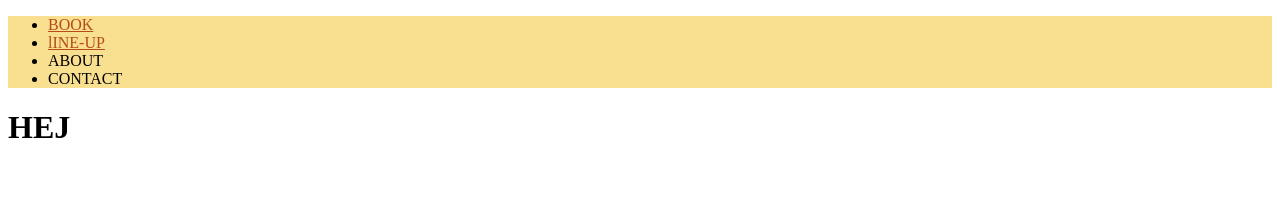
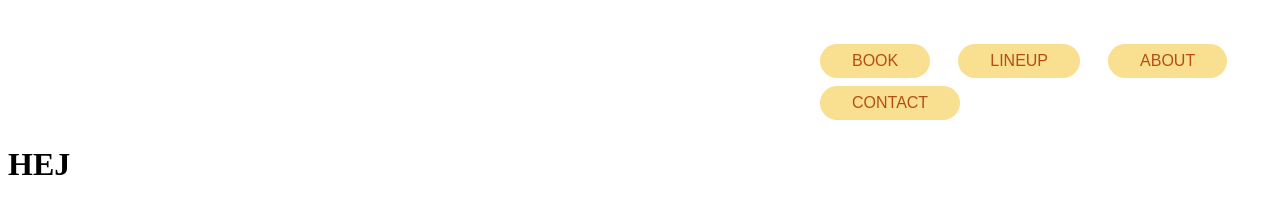
Before and after one commit to JeannaNathalie/Kune, an Astro site: page / in a window 1280 px wide. Built offline with nearby package versions, Linux system fonts and the light colour scheme; Astro itself is replaced by a stand-in of ours.

Commit message:
header pænere

```diff
--- a/src/components/Header.astro
+++ b/src/components/Header.astro
@@ -1,18 +1,68 @@
+<!-- <div class="header-button">
+  <button>
     <nav>
       <ul>
         <li><a href="#">BOOK</a></li>
         <li><a href="#">lINE-UP</a></li>
-    <li><a href="#"></a>ABOUT</li>
-    <li><a href="#"></a>CONTACT</li>
+        <li><a href="#">ABOUT</a></li>
+        <li><a href="#">CONTACT</a></li>
       </ul>
     </nav>
+  </button> -->
+<header>
+  <nav>
+    <ul>
+      <li><button>BOOK</button></li>
+      <li><button>LINEUP</button></li>
+      <li><button>ABOUT</button></li>
+      <li><button>CONTACT</button></li>
+    </ul>
+  </nav>
+</header>
 
 <style>
+  nav {
+    display: flex;
+    justify-content: center;
+  }
   ul {
-    background-color: #f9df90;
+    list-style: none;
+    margin: 0;
+    padding: 0;
+    margin-top: 2rem;
+    margin-left: 50rem;
+  }
+
+  li {
+    margin: 0 10px;
+    display: inline;
   }
 
   a {
     color: #b34e17;
+    text-decoration: none;
+  }
+
+  /* .header-button {
+    display: inline-block;
+  } */
+
+  button {
+    background-color: #f9df90;
+    border: none;
+
+    text-align: center;
+    text-decoration: none;
+    display: inline-block;
+    font-size: 16px;
+    margin: 4px 2px;
+    cursor: pointer;
+    padding: 0.51rem 2rem 0.5rem 2rem;
+    color: #b34e17;
+    border-radius: 25px;
+  }
+
+  button:hover {
+    background-color: #fff0c1;
   }
 </style>
```
Lines whose indentation alone changed are shown as unchanged.
